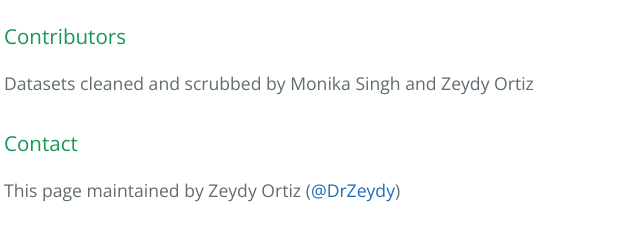
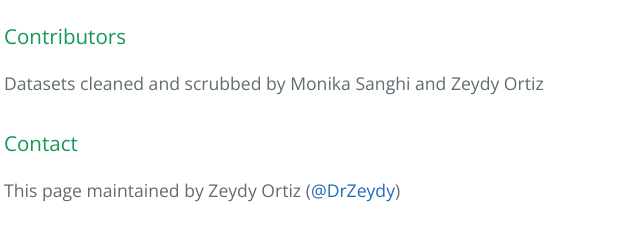
Before and after one commit to NCData4Good/DataCrunch2015, a plain HTML site: page index.html in a window 1280 px wide. Shown: the part 1090-1322 px from the top of the page, 220-860 px from the left. Drawn offline with nearby package versions, Linux system fonts and the light colour scheme.

Commit message:
Update index.html

```diff
--- a/index.html
+++ b/index.html
@@ -54,7 +54,7 @@
 <h3>
 <a id="contributors" class="anchor" href="#contributors" aria-hidden="true"><span class="octicon octicon-link"></span></a>Contributors</h3>
 
-<p>Datasets cleaned and scrubbed by Monika Singh and Zeydy Ortiz</p>
+<p>Datasets cleaned and scrubbed by Monika Sanghi and Zeydy Ortiz</p>
 
 <h3>
 <a id="contact" class="anchor" href="#contact" aria-hidden="true"><span class="octicon octicon-link"></span></a>Contact</h3>
```
